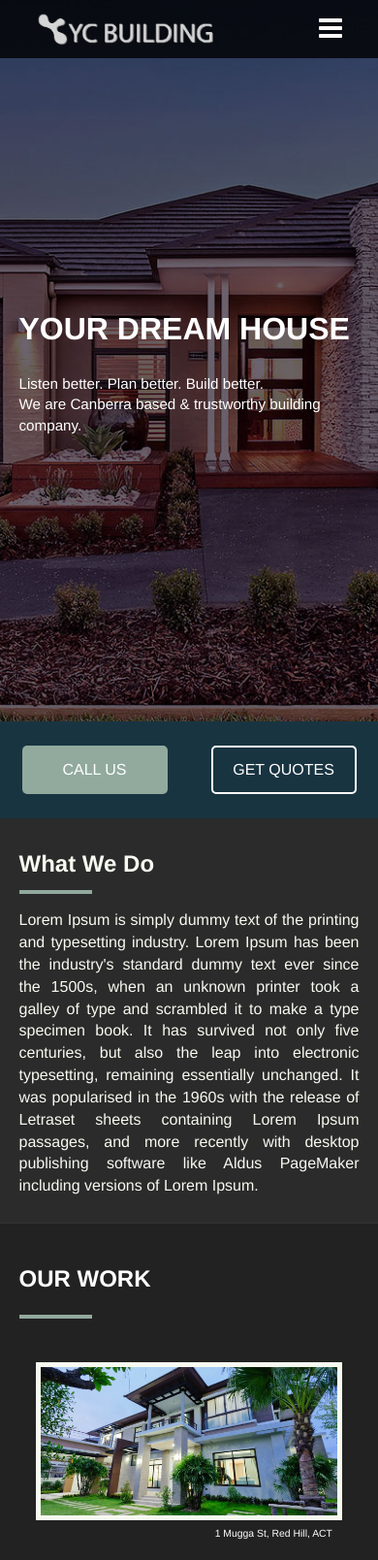
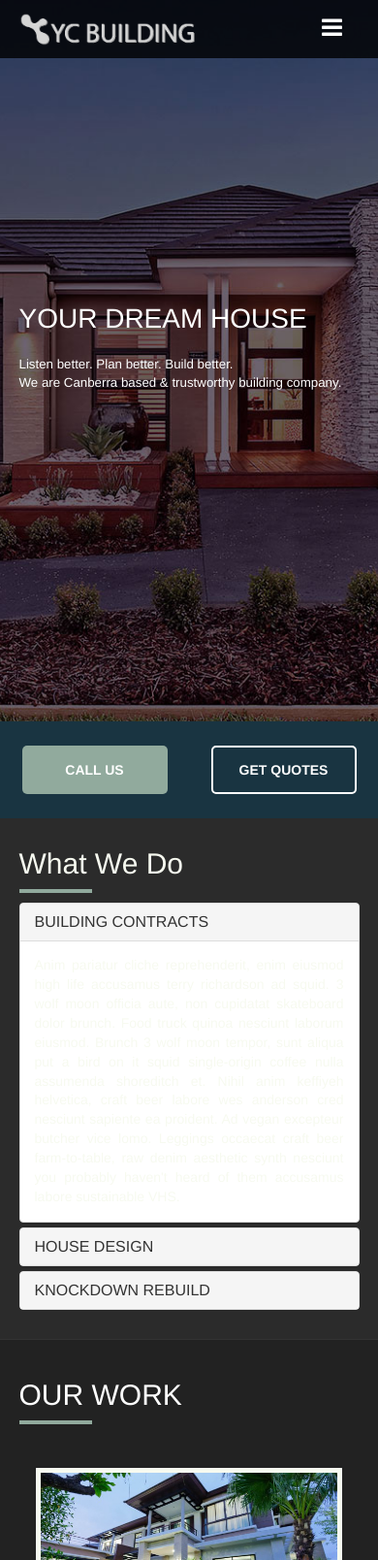
Before and after one commit to vs323/CY, a PHP site: page / in a window 390 px wide. Shown: the top 1609 px of the page at 97% size. Run offline with PHP 8.4, Linux system fonts and the light colour scheme; some libraries are stand-ins or nearby versions.

Commit message:
Form and contact
Finalised contact form and maps. Please review and let me know if there
are any issues ASAP.

Working on "what we do", planning to have this accordion design for
Mobile. what do you think?

```diff
--- a/footer.php
+++ b/footer.php
@@ -7,13 +7,13 @@
 				<li><a href="#">Terms & Condition</a></li>
 			</ul>
 		</div> -->
-		<div class="header_social_icon social_icon pnl_Social">
+<!-- 		<div class="header_social_icon social_icon pnl_Social">
 			<a href="#"><i class="fa fa-facebook social_icon_style"></i></a>
 			<a href="#"><i class="fa fa-youtube-play social_icon_style"></i></a>
 			<a href="#"><i class="fa fa-twitter social_icon_style"></i></a>
-		</div>
+		</div> -->
 
-		<div class="com_info">
+<!-- 		<div class="com_info">
 			<div class="com_add">
 				<p><i class="fa fa-location-arrow"></i>10/24 Flemington Rd<br><span>Mitchell, ACT, 2913.</span></p>
 			</div>
@@ -21,7 +21,7 @@
 				<p><i class="fa fa-phone"></i>0448 888 045
 				<br><i class="fa fa-envelope-o"></i><a href="mailto:ycbuilding@gmail.com">ycbuilding@gmail.com</a></p>
 			</div>
-		</div>
+		</div> -->
 		<div class="clear_fix"></div>
 		<div class="copyright">
 			<p>Copyright © <?php echo date("Y"); ?> YC BUILDING PTY LTD ABN: 39 633 744 930,  ACN: 60 300 474 341, ACT LICENSE: 0499 984 141.</p>
--- a/header.php
+++ b/header.php
@@ -8,8 +8,10 @@
   <meta name="viewport" content="width=device-width, initial-scale=1, maximum-scale=1, user-scalable=no">
   <script type="text/javascript" src="//code.jquery.com/jquery-1.11.3.min.js"></script>
   <script type="text/javascript" src="js/js_main.js"></script>
+  <link rel="stylesheet" type="text/css" href="https://maxcdn.bootstrapcdn.com/bootstrap/3.3.5/css/bootstrap.min.css" />
 	<link rel="stylesheet" type="text/css" href="style.css" />
 	<link rel="stylesheet" type="text/css" href="colorbox.css" />
+	<script src="https://maxcdn.bootstrapcdn.com/bootstrap/3.3.5/js/bootstrap.min.js"></script>
 	<script type="text/javascript" src="https://maps.googleapis.com/maps/api/js?libraries=places"></script>
 	<script type="text/javascript" src="js/jquery.colorbox.js"></script>
 	<script type="text/javascript" src="js/jquery.validate.min.js"></script>
--- a/index.php
+++ b/index.php
@@ -7,7 +7,52 @@
 	<div class="container_box">
 		<h2>What We Do</h2>
 		<div class="little_line"></div>
-		<p>Lorem Ipsum is simply dummy text of the printing and typesetting industry. Lorem Ipsum has been the industry's standard dummy text ever since the 1500s, when an unknown printer took a galley of type and scrambled it to make a type specimen book. It has survived not only five centuries, but also the leap into electronic typesetting, remaining essentially unchanged. It was popularised in the 1960s with the release of Letraset sheets containing Lorem Ipsum passages, and more recently with desktop publishing software like Aldus PageMaker including versions of Lorem Ipsum.</p>
+
+		<div class="panel-group" id="accordion" role="tablist" aria-multiselectable="true">
+		  <div class="panel panel-default">
+		    <div class="panel-heading" role="tab" id="headingOne">
+		      <h4 class="panel-title">
+		        <a role="button" data-toggle="collapse" data-parent="#accordion" href="#collapseOne" aria-expanded="true" aria-controls="collapseOne">
+		          BUILDING CONTRACTS
+		        </a>
+		      </h4>
+		    </div>
+		    <div id="collapseOne" class="panel-collapse collapse in" role="tabpanel" aria-labelledby="headingOne">
+		      <div class="panel-body">
+		        Anim pariatur cliche reprehenderit, enim eiusmod high life accusamus terry richardson ad squid. 3 wolf moon officia aute, non cupidatat skateboard dolor brunch. Food truck quinoa nesciunt laborum eiusmod. Brunch 3 wolf moon tempor, sunt aliqua put a bird on it squid single-origin coffee nulla assumenda shoreditch et. Nihil anim keffiyeh helvetica, craft beer labore wes anderson cred nesciunt sapiente ea proident. Ad vegan excepteur butcher vice lomo. Leggings occaecat craft beer farm-to-table, raw denim aesthetic synth nesciunt you probably haven't heard of them accusamus labore sustainable VHS.
+		      </div>
+		    </div>
+		  </div>
+		  <div class="panel panel-default">
+		    <div class="panel-heading" role="tab" id="headingTwo">
+		      <h4 class="panel-title">
+		        <a class="collapsed" role="button" data-toggle="collapse" data-parent="#accordion" href="#collapseTwo" aria-expanded="false" aria-controls="collapseTwo">
+		          HOUSE DESIGN
+		        </a>
+		      </h4>
+		    </div>
+		    <div id="collapseTwo" class="panel-collapse collapse" role="tabpanel" aria-labelledby="headingTwo">
+		      <div class="panel-body">
+		        Anim pariatur cliche reprehenderit, enim eiusmod high life accusamus terry richardson ad squid. 3 wolf moon officia aute, non cupidatat skateboard dolor brunch. Food truck quinoa nesciunt laborum eiusmod. Brunch 3 wolf moon tempor, sunt aliqua put a bird on it squid single-origin coffee nulla assumenda shoreditch et. Nihil anim keffiyeh helvetica, craft beer labore wes anderson cred nesciunt sapiente ea proident. Ad vegan excepteur butcher vice lomo. Leggings occaecat craft beer farm-to-table, raw denim aesthetic synth nesciunt you probably haven't heard of them accusamus labore sustainable VHS.
+		      </div>
+		    </div>
+		  </div>
+		  <div class="panel panel-default">
+		    <div class="panel-heading" role="tab" id="headingThree">
+		      <h4 class="panel-title">
+		        <a class="collapsed" role="button" data-toggle="collapse" data-parent="#accordion" href="#collapseThree" aria-expanded="false" aria-controls="collapseThree">
+		          KNOCKDOWN REBUILD
+		        </a>
+		      </h4>
+		    </div>
+		    <div id="collapseThree" class="panel-collapse collapse" role="tabpanel" aria-labelledby="headingThree">
+		      <div class="panel-body">
+		        Anim pariatur cliche reprehenderit, enim eiusmod high life accusamus terry richardson ad squid. 3 wolf moon officia aute, non cupidatat skateboard dolor brunch. Food truck quinoa nesciunt laborum eiusmod. Brunch 3 wolf moon tempor, sunt aliqua put a bird on it squid single-origin coffee nulla assumenda shoreditch et. Nihil anim keffiyeh helvetica, craft beer labore wes anderson cred nesciunt sapiente ea proident. Ad vegan excepteur butcher vice lomo. Leggings occaecat craft beer farm-to-table, raw denim aesthetic synth nesciunt you probably haven't heard of them accusamus labore sustainable VHS.
+		      </div>
+		    </div>
+		  </div>
+		</div>
+
 	</div>
 </section>
 <!-- Page 3 -->
@@ -85,9 +130,10 @@
 <div class="contact_wrap">
 <div class="contact_us">
 	<div class="container_box_dk">
-		<h2>Contact Us</h2>
+		<h2>Enquiry</h2>
 		<div class="little_line"></div>
-		<P>Thanks for your interest in YC Building. Please use the following form to get a free quote for your plan or send any enquries, and we'll get back to you soon.</P>
+		<p>Thanks for your interest in YC Building. Please use the following form to get a free quote for your plan or send any enquries, and we'll get back to you soon.</p>
+
 	</div>
 	<div class="contact_form_div">
 		<form id="contactform" action="processForm.php" method="post">
@@ -108,22 +154,30 @@
 				<textarea type="text" id="text" name="message" placeholder="Message Details" required></textarea><br>
 			</div>
 			<div class="form_send">
-				<input type="submit" value="Send" id="send">
-				<input type="reset" value="Reset" id="reset">
+				<input type="submit" value="SEND" id="send">
+
 			</div>
 			<div id="response"></div>
 		</form>
 	</div>
 </div>
 <div class="contact_desk_v">
+	<div class="container_box_dk">
+		<h2>Contact Us</h2>
+		<div class="little_line"></div>
+				<p><i class="fa fa-phone"></i>0448 888 045</p>
+				<p><i class="fa fa-envelope-o"></i><a href="mailto:ycbuilding@gmail.com">ycbuilding@gmail.com</a></p>
+				<p><i class="fa fa-map-marker"></i>10/24 Flemington Rd, Mitchell, ACT, 2913.</p>
+				<p style="height:5px"></p>
+	</div>
+		<div class="c_5">
 
-		<div class="c_5">
-			<div class="com_add">
-				<p><i class="fa fa-location-arrow"></i>10/24 Flemington Rd<br><span>Mitchell, ACT, 2913.</span></p>
-			</div>
-			<div class="com_con">
-				<p><i class="fa fa-phone"></i>0448 888 045
-				<br><i class="fa fa-envelope-o"></i><a href="mailto:ycbuilding@gmail.com">ycbuilding@gmail.com</a></p>
+		<div id="map"></div>
+
+		<div class="com_social">
+				<a href="#"><i class="fa fa-facebook social_icon_style"></i></a>
+				<a href="#"><i class="fa fa-twitter social_icon_style"></i></a>
+				<a href="#"><i class="fa fa-youtube-play social_icon_style"></i></a>
 			</div>
 		</div>
 
@@ -131,16 +185,11 @@
 </section>
 
 <!-- Page 6 -->
-<section class="testimonial map">
-		<div class="test_head">
-			<h2>Find Us</h2>
-			<div class="little_line"></div>
-		</div>
-
-		<div id="map"></div>
+<!-- <section class="testimonial map">
 
 
-</section>
+
+</section> -->
 
 <?php
 	include('footer.php');
--- a/sass/style.scss
+++ b/sass/style.scss
@@ -198,7 +198,6 @@
 		img {
 			height:35px;
 			margin:auto 0;
-			margin-left:5%;
 		}
 	}
 }
--- a/style.css
+++ b/style.css
@@ -86,68 +86,70 @@
 /* line 191, sass/style.scss */
 .tool_bar .fix_test { display: flex; display: -webkit-box; display: -ms-flexbox; display: -webkit-flex; -webkit-box-pack: space-between; -webkit-justify-content: space-between; -ms-flex-pack: space-between; justify-content: space-between; width: 100%; max-width: 1268px; height: 60px; margin: 0 auto; }
 /* line 198, sass/style.scss */
-.tool_bar .fix_test img { height: 35px; margin: auto 0; margin-left: 5%; }
+.tool_bar .fix_test img { height: 35px; margin: auto 0; }
 
-/* line 206, sass/style.scss */
+/* line 205, sass/style.scss */
 .menu_overlay { position: fixed; right: -1000px; top: 60px; z-index: 200; width: 61.8%; background: rgba(0, 0, 0, 0.8); height: 100%; -webkit-transition: all 1s ease; -moz-transition: all 1s ease; transition: all 1s ease; }
-/* line 215, sass/style.scss */
+/* line 214, sass/style.scss */
 .menu_overlay ul { white-space: nowrap; display: block; font-size: 1em; font-weight: 500; margin: 0; padding: 25px; }
-/* line 222, sass/style.scss */
+/* line 221, sass/style.scss */
 .menu_overlay ul li { height: 50px; padding: 15px 0 15px 0; border-top: 1px solid #c9c9c9; }
-/* line 226, sass/style.scss */
+/* line 225, sass/style.scss */
 .menu_overlay ul li:first-child { border: none; }
-/* line 229, sass/style.scss */
+/* line 228, sass/style.scss */
 .menu_overlay ul li a { text-decoration: none; color: #D1DBBD; font-weight: 600; }
-/* line 233, sass/style.scss */
+/* line 232, sass/style.scss */
 .menu_overlay ul li a:active { color: #F7FAF0; }
 
-/* line 238, sass/style.scss */
+/* line 237, sass/style.scss */
 .menu_overlay_push { right: 0; -webkit-transition: all 1s ease; -moz-transition: all 1s ease; transition: all 1s ease; }
 
-/* line 242, sass/style.scss */
+/* line 241, sass/style.scss */
 .home_content_container { width: 100%; min-width: 320px; position: absolute; padding-left: 5%; top: 35%; }
 
-/* line 249, sass/style.scss */
+/* line 248, sass/style.scss */
 .home_content { width: 100%; max-width: 1268px; margin: 0 auto; }
-/* line 253, sass/style.scss */
+/* line 252, sass/style.scss */
 .home_content h1 { margin-bottom: 22px; }
-/* line 256, sass/style.scss */
+/* line 255, sass/style.scss */
 .home_content p { margin: 0; padding: 0; font-size: 0.95em; word-spacing: wrap; }
 
-/* line 265, sass/style.scss */
+/* line 264, sass/style.scss */
 .under_bk { -webkit-box-pack: space-around; -webkit-justify-content: space-around; -ms-flex-pack: space-around; justify-content: space-around; -webkit-align-self: flex-end; -ms-flex-item-align: flex-end; align-self: flex-end; position: absolute; bottom: 0; background: #193441; width: 100%; height: 100px; font-weight: 600; }
-/* line 274, sass/style.scss */
+/* line 273, sass/style.scss */
 .under_bk button { width: 150px; height: 50px; }
-/* line 278, sass/style.scss */
+/* line 277, sass/style.scss */
 .under_bk button:nth-child(2) { background: none; border: 2px solid #fff; }
-/* line 281, sass/style.scss */
+/* line 280, sass/style.scss */
 .under_bk button:nth-child(2):hover { background: #fff; color: #000; -webkit-transition: all 0.5s ease; -moz-transition: all 0.5s ease; transition: all 0.5s ease; }
 
-/* line 289, sass/style.scss */
+/* line 288, sass/style.scss */
 .overlay { display: none; z-index: 100; position: fixed; background-color: rgba(0, 0, 0, 0.3); width: 100%; height: 100%; }
 
-/* line 297, sass/style.scss */
+/* line 296, sass/style.scss */
 .clear_fix { content: ""; display: block; clear: both; visibility: hidden; }
 
 /************************************
 		Desktop
 ************************************/
-/* line 306, sass/style.scss */
+/* line 305, sass/style.scss */
 .nav_bar { display: none; }
-/* line 309, sass/style.scss */
-.nav_bar ul { list-style: none; display: inline-block; white-space: nowrap; padding-top: 15px; padding-left: 0; }
-/* line 315, sass/style.scss */
-.nav_bar ul li { float: left; font-size: 0.85em; padding: 0 13px; }
-/* line 319, sass/style.scss */
-.nav_bar ul li a:hover { color: #91AA9D; }
+/* line 307, sass/style.scss */
+.nav_bar ul { list-style: none; display: inline-block; white-space: nowrap; padding-top: 25px; padding-left: 0; margin: 0; }
+/* line 314, sass/style.scss */
+.nav_bar ul li { float: left; font-size: 1em; padding: 0 13px; width: 95px; text-align: center; margin-bottom: 5px; padding-bottom: 10px; }
+/* line 322, sass/style.scss */
+.nav_bar ul li:hover { border-bottom: 5px solid #91AA9D; color: #fff; text-decoration: none; }
+/* line 327, sass/style.scss */
+.nav_bar ul li a:hover { color: #fff; text-decoration: none; }
 
-/* line 323, sass/style.scss */
+/* line 331, sass/style.scss */
 .d_under_bk { display: none; width: 100%; height: 100px; font-weight: 600; }
-/* line 328, sass/style.scss */
+/* line 336, sass/style.scss */
 .d_under_bk button { margin-top: 30px; margin-right: 20px; width: 115px; height: 40px; font-size: 0.85em; -webkit-transition: all 0.5s ease; -moz-transition: all 0.5s ease; transition: all 0.5s ease; }
-/* line 336, sass/style.scss */
+/* line 344, sass/style.scss */
 .d_under_bk button:nth-child(2) { background: none; border: 2px solid #fff; }
-/* line 339, sass/style.scss */
+/* line 347, sass/style.scss */
 .d_under_bk button:nth-child(2):hover { background: #fff; color: #000; -webkit-transition: all 0.5s ease; -moz-transition: all 0.5s ease; transition: all 0.5s ease; }
 
 /*===========================================================
```
Also changed, not shown: other parts of sass/style.scss (+65 -70 lines), other parts of style.css (+78 -80 lines).
